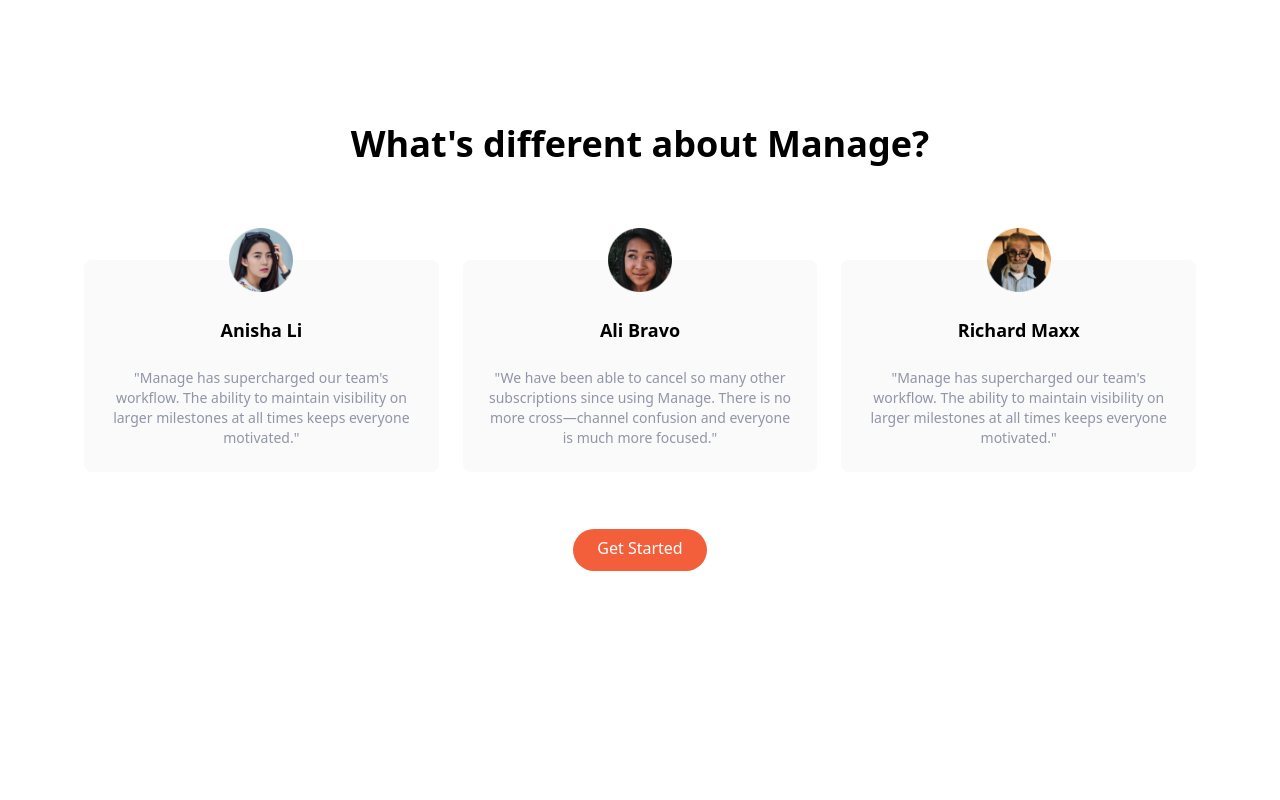
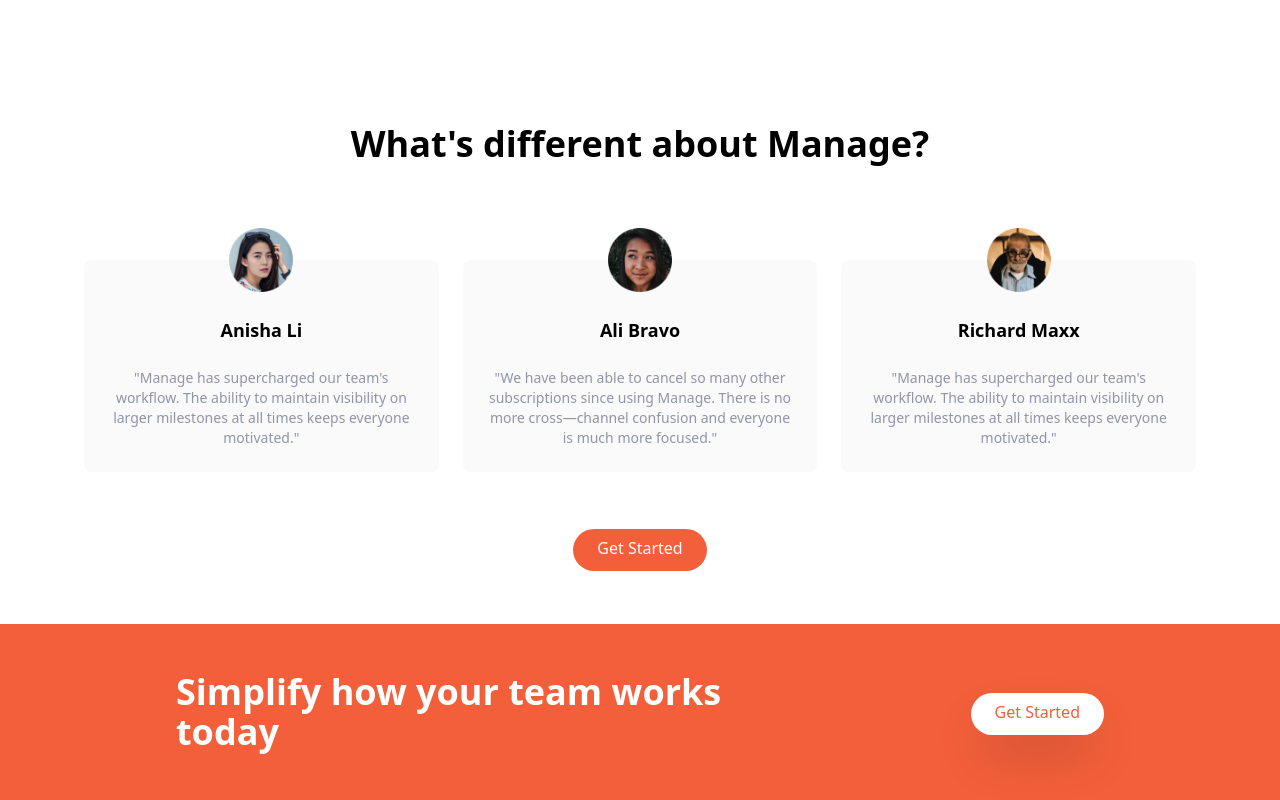
Before and after one commit to AadityaRaykhere6/tailwind-test, a website: page tailwind-test/index.html in a window 1280 px wide. Shown: the part 1144-1944 px from the top of the page. Before the commit the page ends 1768 px from the top, so only its background shows below. Drawn offline with Linux system fonts and the light colour scheme.

Commit message:
Added CTA section

```diff
--- a/tailwind-test/index.html
+++ b/tailwind-test/index.html
@@ -204,5 +204,25 @@
             </div>
         </div>
     </section>
+
+    <!-- CTA section -->
+    <section id="cta" class="bg-brightRed">
+        <!-- Flex Container -->
+        <div class="container flex flex-col items-center justify-between px-6 py-24 mx-auto space-y-12 md:py-12 md:flex-row md:space-y-0">
+            <!-- Heading -->
+            <h2 class="text-5xl font-bold leading-tight text-center text-white md:text-4xl md:max-w-xl md:text-left">
+                Simplify how your team works today
+
+            </h2>
+            <!-- Button -->
+            <div class="my-16">
+               <a href="#" class="p-3 px-6 pt-2 text-brightRed bg-white rounded-full shadow-2xl baseline  hover:bg-gray-300">
+                Get Started
+               </a>
+            </div>
+        </div>
+    </section>
+
+
 </body>
 </html>
```
Also changed, not shown: tailwind-test/output.css.
